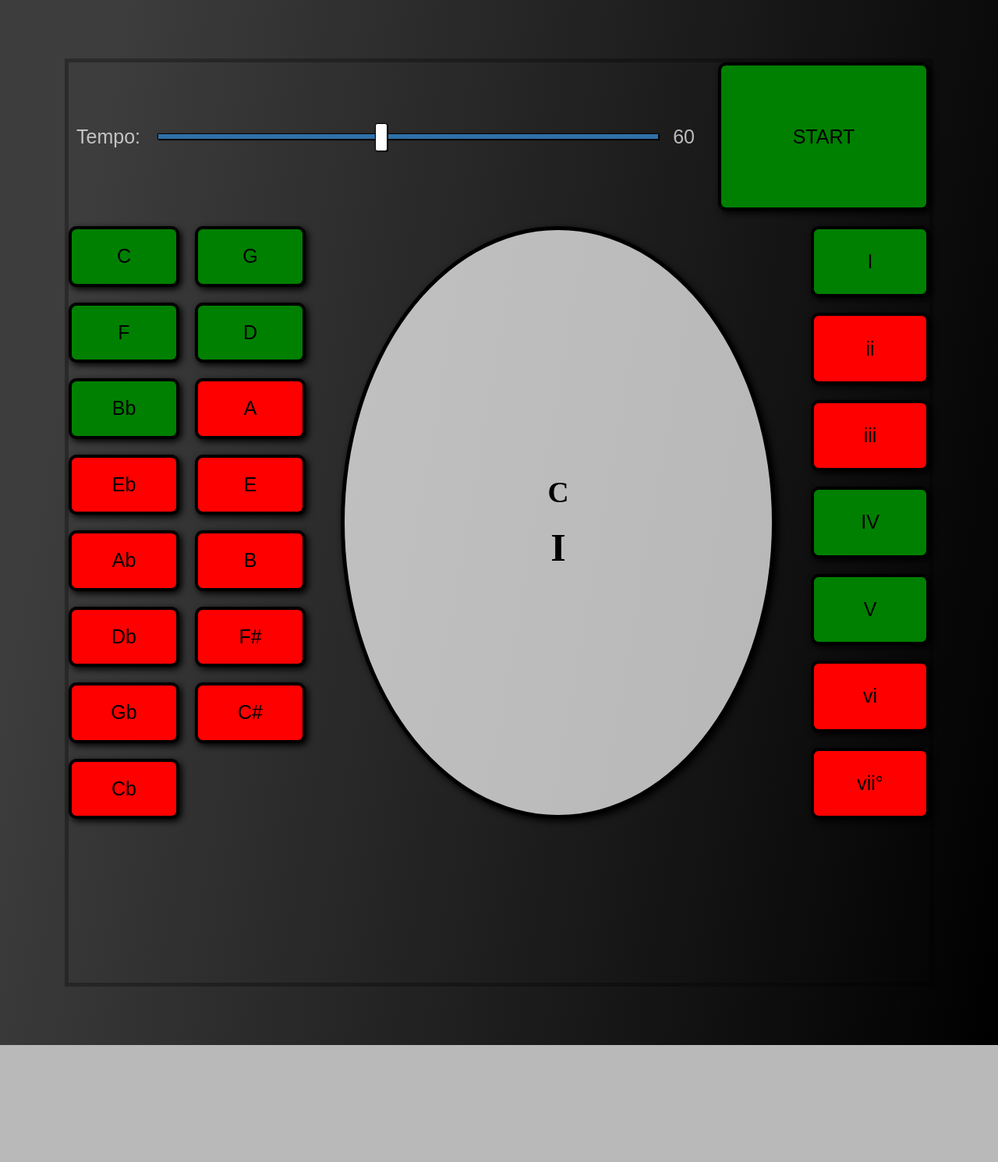
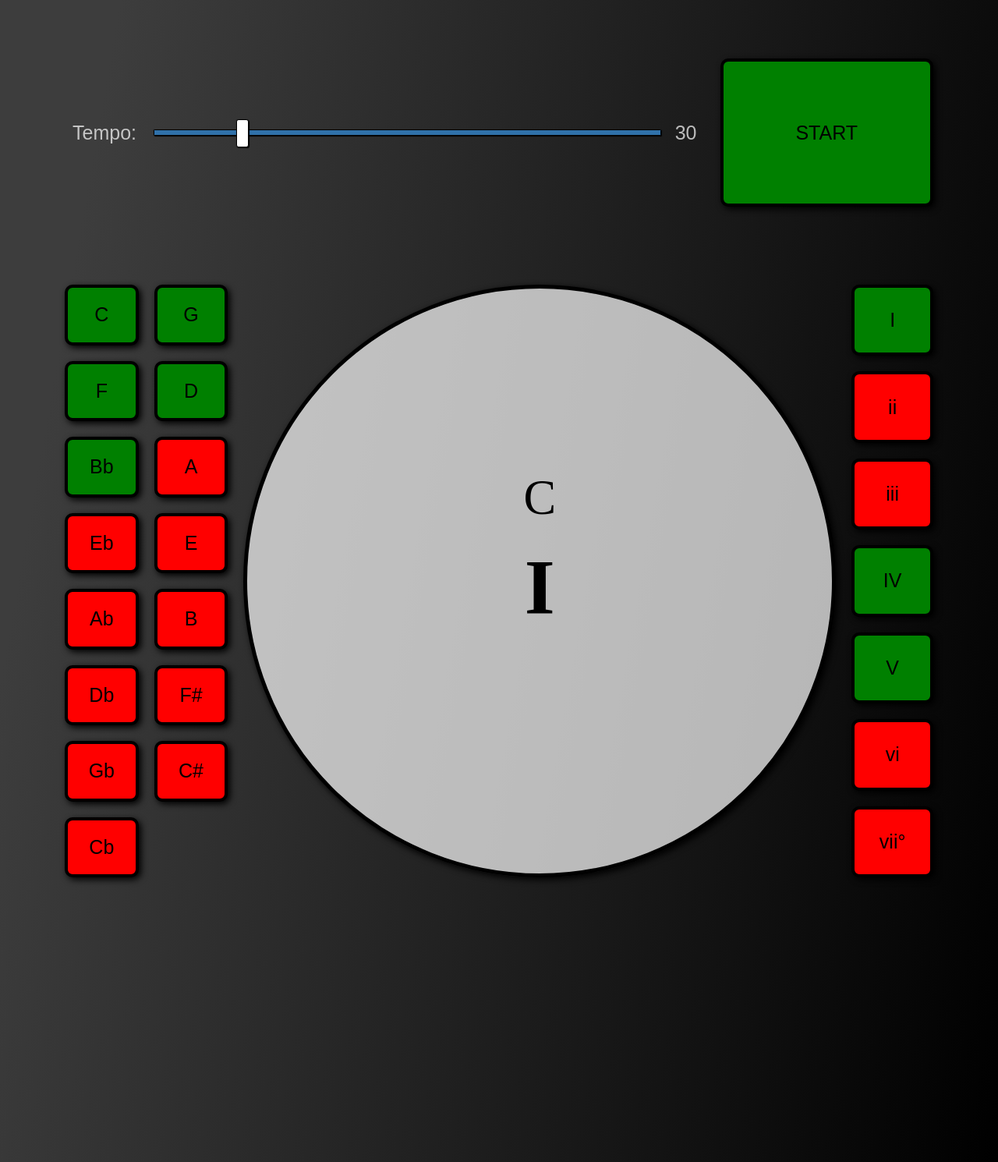
Before and after one commit to JHughesSUTA/scale-degree-practice-tool, a PHP site: page / in a window 1280 px wide. Shown: the whole page at 78% size. Before the commit the page ends 1340 px from the top, so only its background shows below. Run offline with PHP 8.4, Linux system fonts and the light colour scheme.

Commit message:
update slider values, update widget, update grid

```diff
--- a/index.html
+++ b/index.html
@@ -10,8 +10,8 @@
     <div class="header">
       <div class="tempo">
         <label for='tempo'>Tempo:</label>
-        <input name='tempo' type='range' min='30' max='102' value='60' step='8'>
-        <p id='tempo-value'>60</p>
+        <input name='tempo' type='range' autocomplete="off" min='20' max='80' value='30' step='2'>
+        <p id='tempo-value'>30</p>
       </div>
       <div class="start">
         <button class="start-btn" onclick="updateButton();toggleButton(this);toggleStart()">START</button>
@@ -73,8 +73,8 @@
         </div>
       </div>
       <div class="widget">
-        <h2 class="display-key">C</h2>
-        <h1 class="display-degree">I</h1>
+        <p id="display-key">C</p>
+        <p id="display-degree">I</p>
       </div>
       <div class="chords">
         <div class="chord i">
@@ -112,14 +112,14 @@
 <script>
   var t;
   var running = false;
-  var showDegree = document.querySelector('.display-degree');
-  var showKey = document.querySelector('.display-key');
+  var showDegree = document.querySelector('#display-degree');
+  var showKey = document.querySelector('#display-key');
   var showTempo = document.querySelector('#tempo-value');
   var degrees = ['I','IV','V'];
   var keys = ['C','G','D','F','Bb'];
   var tempo = document.querySelector('[name="tempo"]');
   tempo.addEventListener('change', tempoChange);
-  var tempoMs = 1000;
+  var tempoMs = 2000;
 
   function toggleButton(button) {
     button.classList.toggle("btn-off");
@@ -182,7 +182,6 @@
     showDegree.textContent = degree;
     var key = keys[Math.floor(Math.random() * keys.length)];
     showKey.textContent = key;
-    console.log(key);
   }
 
   function tempoChange() {
--- a/style.css
+++ b/style.css
@@ -23,8 +23,8 @@ html {
 
 .container {
   display: grid;
-  grid-gap: 20px;
-  border: 5px solid rgba(0, 0, 0, 0.3);
+  grid-gap: 100px;
+  /*border: 5px solid rgba(0, 0, 0, 0.3);*/
   grid-template-columns: 1fr;
   grid-template-rows: 2fr 8fr 2fr;
   margin: 75px;
@@ -65,15 +65,6 @@ html {
   grid-template-columns: 1fr 1fr;
   /*grid-template-rows: repeat(8, 1fr);*/
   grid-template-rows: 1fr;
-/*  grid-template-areas:
-      "sharps flats"
-      "sharps flats"
-      "sharps flats"
-      "sharps flats"
-      "sharps flats"
-      "sharps flats"
-      "sharps flats"
-      "sharps flats";*/
 }
 
 .sharp-keys {
@@ -106,25 +97,42 @@ html {
   /*grid-area: widget;*/
   font-family: "Times New Roman", Times, serif;
   display: grid;
+  grid-template-rows: 42% 58%;
   background-color: rgb(255,255,255,0.7);
+  width: 750px;
   height: 750px;
-  width: 90%;
   border: 5px solid black;
   border-radius: 50%;
   justify-self: center;
-  align-self: center;
   align-content: center;
   box-shadow: 3px 3px 8px;
   grid-area: widget;
 }
 
-.widget h2 {
+/*.widget h2 {
   margin: 10px;
 }
 
 .widget h1 {
   display: grid;
   margin: 10px;
+}*/
+
+.widget p {
+  display: grid;
+  margin: 10px;
+}
+
+#display-key {
+  font-size: 2.5em;
+  /*display: grid;*/
+  align-content: end;
+}
+
+#display-degree {
+  font-size: 4em;
+  align-content: start;
+  font-weight: 600;
 }
 
 .tempo {
@@ -292,10 +300,6 @@ input[type=range]::-ms-thumb {
   cursor: pointer;
 }
 
-
-
-
-
 button:active {
   width: 95%;
   height: 95%;
@@ -303,15 +307,20 @@ button:active {
 
 
 
+@media (max-width: 1000px) {
+  .container {
+    grid-gap: 80px;
+  }
 
-@media (max-width: 1000px) {
   .header {
     grid-template-columns: auto;
     grid-template-rows: 1fr auto;
+    grid-gap: 40px;
     grid-template-areas:
       "tempo"
       "start";
   }
+
 
   .tempo {
     /*grid-area: tempo;*/
@@ -326,6 +335,7 @@ button:active {
 
   .content {
     grid-template-columns: auto;
+    grid-gap: 60px;
     grid-template-areas:
       "keys"
       "widget"
@@ -359,4 +369,6 @@ button:active {
     grid-template-columns: 1fr 1fr 1fr 1fr;
     grid-template-rows: 1fr 1fr;
   }
+
+
 }
```
